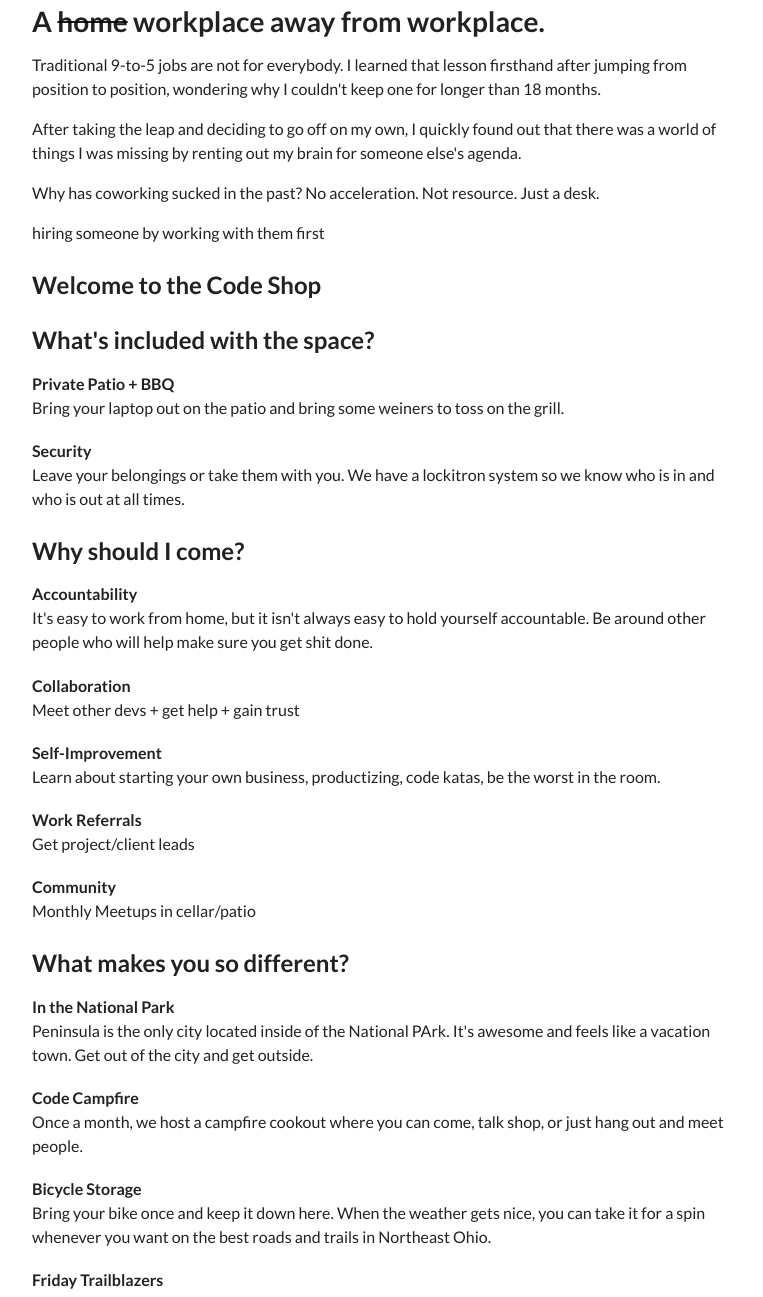
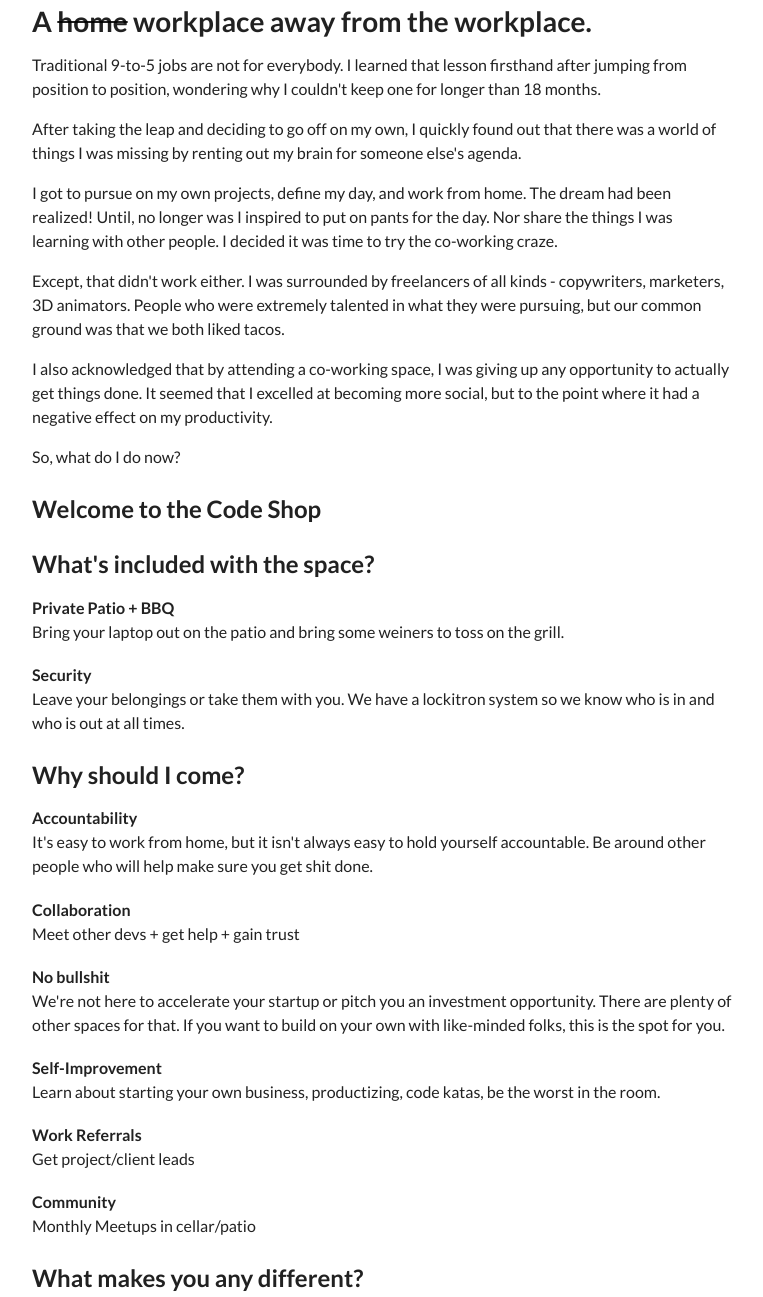
Before and after one commit to cuvacode/cuvacode.github.io, a plain HTML site: page index.html in a window 1280 px wide. Shown: the part 105-1402 px from the top of the page, without its empty margins (258-1021 px from the left). Drawn offline with Linux system fonts and the light colour scheme.

Commit message:
More notes and content

```diff
--- a/index.html
+++ b/index.html
@@ -82,12 +82,13 @@
   </div>
 
   <div class="ui main text container">
-    <h1 class="ui header">A <strike>home</strike> workplace away from workplace.</h1>
+    <h1 class="ui header">A <strike>home</strike> workplace away from the workplace.</h1>
     <p>Traditional 9-to-5 jobs are not for everybody. I learned that lesson firsthand after jumping from position to position, wondering why I couldn't keep one for longer than 18 months.</p>
     <p>After taking the leap and deciding to go off on my own, I quickly found out that there was a world of things I was missing by renting out my brain for someone else's agenda.</p>
-
-    <p>Why has coworking sucked in the past? No acceleration. Not resource. Just a desk.</p>
-    <p>hiring someone by working with them first</p>
+    <p>I got to pursue on my own projects, define my day, and work from home. The dream had been realized! Until, no longer was I inspired to put on pants for the day. Nor share the things I was learning with other people. I decided it was time to try the co-working craze.</p>
+    <p>Except, that didn't work either. I was surrounded by freelancers of all kinds - copywriters, marketers, 3D animators. People who were extremely talented in what they were pursuing, but our common ground was that we both liked tacos.</p>
+    <p>I also acknowledged that by attending a co-working space, I was giving up any opportunity to actually get things done. It seemed that I excelled at becoming more social, but to the point where it had a negative effect on my productivity.</p>
+    <p>So, what do I do now?</p>
 
     <h2>Welcome to the Code Shop</h2>
 
@@ -114,6 +115,10 @@
         Meet other devs + get help + gain trust
       </div>
       <div class="item">
+        <div class="header">No bullshit</div>
+        We're not here to accelerate your startup or pitch you an investment opportunity. There are plenty of other spaces for that. If you want to build on your own with like-minded folks, this is the spot for you.
+      </div>
+      <div class="item">
         <div class="header">Self-Improvement</div>
         Learn about starting your own business, productizing, code katas, be the worst in the room.
       </div>
@@ -127,11 +132,11 @@
       </div>
     </div>
 
-    <h2 class="ui header">What makes you so different?</h2>
+    <h2 class="ui header">What makes you any different?</h2>
     <div class="ui list">
       <div class="item">
         <div class="header">In the National Park</div>
-        Peninsula is the only city located inside of the National PArk. It's awesome and feels like a vacation town. Get out of the city and get outside.
+        Peninsula is the only city located inside of the National Park. It's awesome and feels like a vacation town. Get out of the city and get outside.
       </div>
       <div class="item">
         <div class="header">Code Campfire</div>
@@ -147,6 +152,10 @@
       </div>
     </div>
 
+"be around other smarties"
+"Working from home rules... Except..."
+I think you may want to phrase it more as a networking thing, but then it gets more athletic as people show up.
+
     <h2>Are there membership fees?</h2>
     <p>Money is not the objective.</p>
     <p>Once a month, you should factor in contributing one or more of the following on behalf of the code shop:</p>
@@ -159,6 +168,12 @@
       <li>10 hours of pair programming availability</li>
       <li>Supply beer and coffee</li>
     </ul>
+
+but now i have to make so many choices just to show up
+"Nevermind. not going. I'll get my presentation together next month"
+
+instead try:
+Can't pay that? Here are some alternatives
 
     <p>If none of these work for you, you can alternatively contribute $150 a month as a membership fee.</p>
   </div>
```
